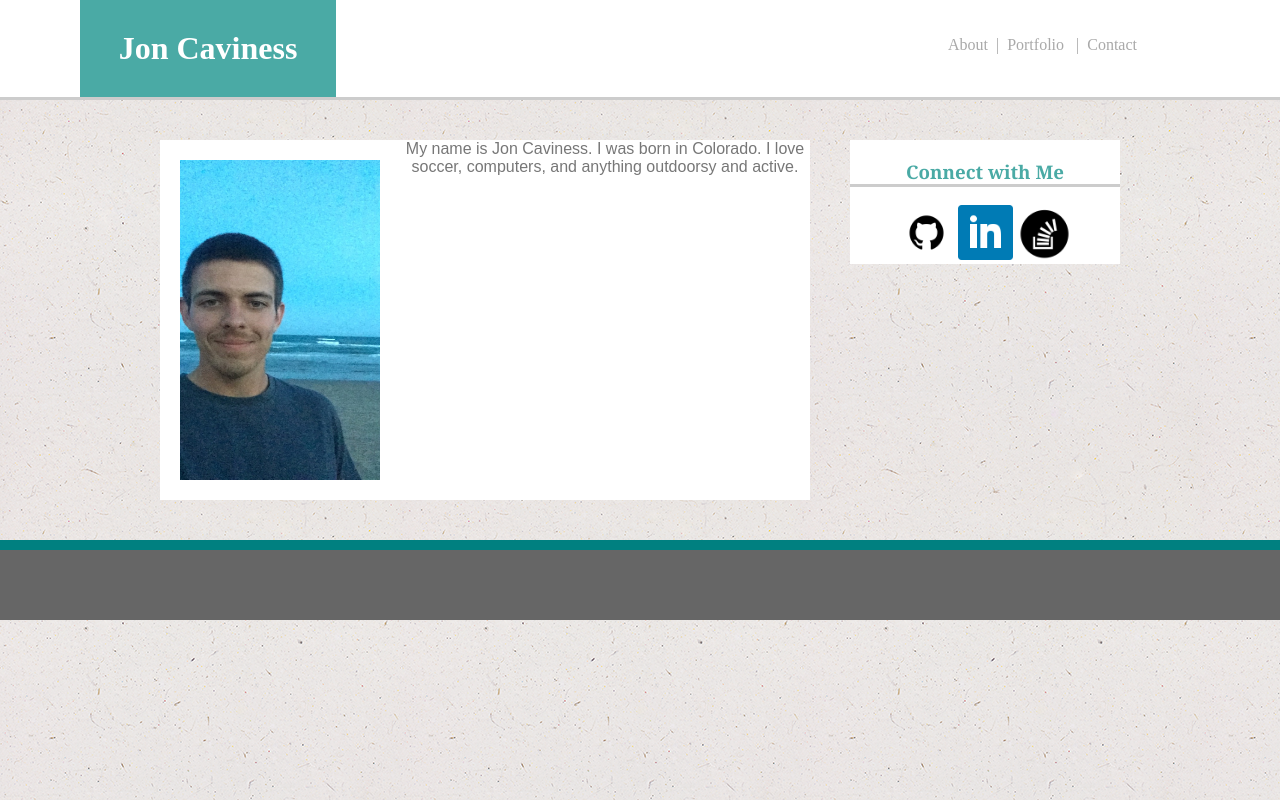
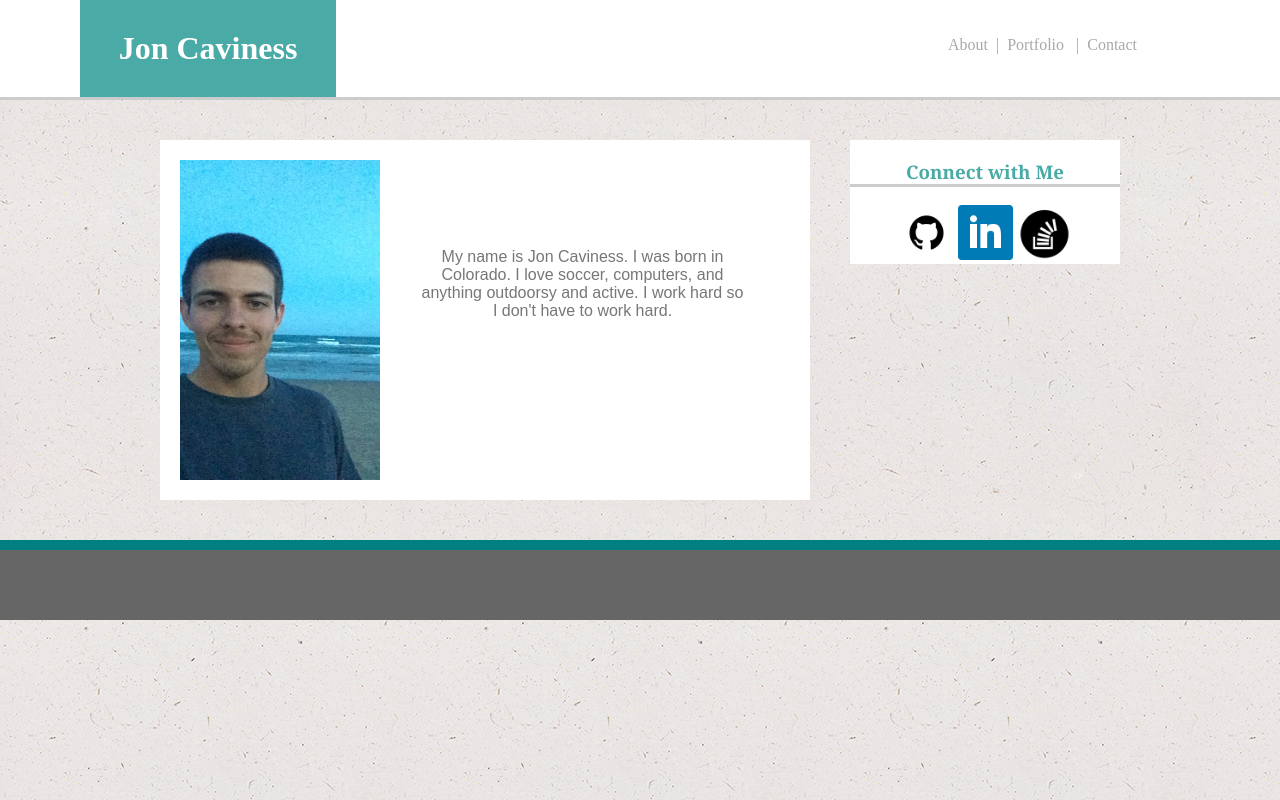
Before and after one commit to vacnoj/Basic-Portfolio, a plain HTML site: page index.html in a window 1280 px wide. Drawn offline with Linux system fonts and the light colour scheme.

Commit message:
“updated”

```diff
--- a/assets/css/style.css
+++ b/assets/css/style.css
@@ -22,7 +22,10 @@ p {
 }
 #biography {
 	margin: auto;
-
+	position: absolute;
+	left: 40%;
+	bottom: 50%;
+	width: 50%;
 }
 .content {
 	background-image: url(../images/ep_naturalwhite.png);
@@ -62,6 +65,7 @@ a:link {
 	color: darkgray;
 }
 section {
+	position: relative;
 	background-color: #ffffff;
 	width:650px;
 	float: left;
@@ -74,7 +78,6 @@ section {
 	margin: 20px;
 	float: left;
 }
-article {}
 aside {
 	margin: 30px 0 0 0;
 	padding: auto;
@@ -88,7 +91,6 @@ ul {
 	list-style: none;
 }
 li {
-
 	display: inline;
 }
 .connectImages {
@@ -104,5 +106,6 @@ footer {
 	padding: 15px;
 	width: 100%;
 	border-top: solid teal 10px;
-	height: 80px;
+	min-height: 80px;
+	margin-bottom: 0px;
 }
--- a/index.html
+++ b/index.html
@@ -18,13 +18,13 @@
 	</nav>
 	<div class="content">
 	<section>
-		<article>
+		<!-- <article> -->
 
 			<img src="assets/images/jonImage.jpg" id="portrait" />
 			<p id="biography">
-			My name is Jon Caviness. I was born in Colorado. I love soccer, computers, and anything outdoorsy and active.
+				My name is Jon Caviness. I was born in Colorado. I love soccer, computers, and anything outdoorsy and active. I work hard so I don't have to work hard.
 			</p>
-		</article>
+<!-- 		</article> -->
 	</section>
 
 	<aside>
```
